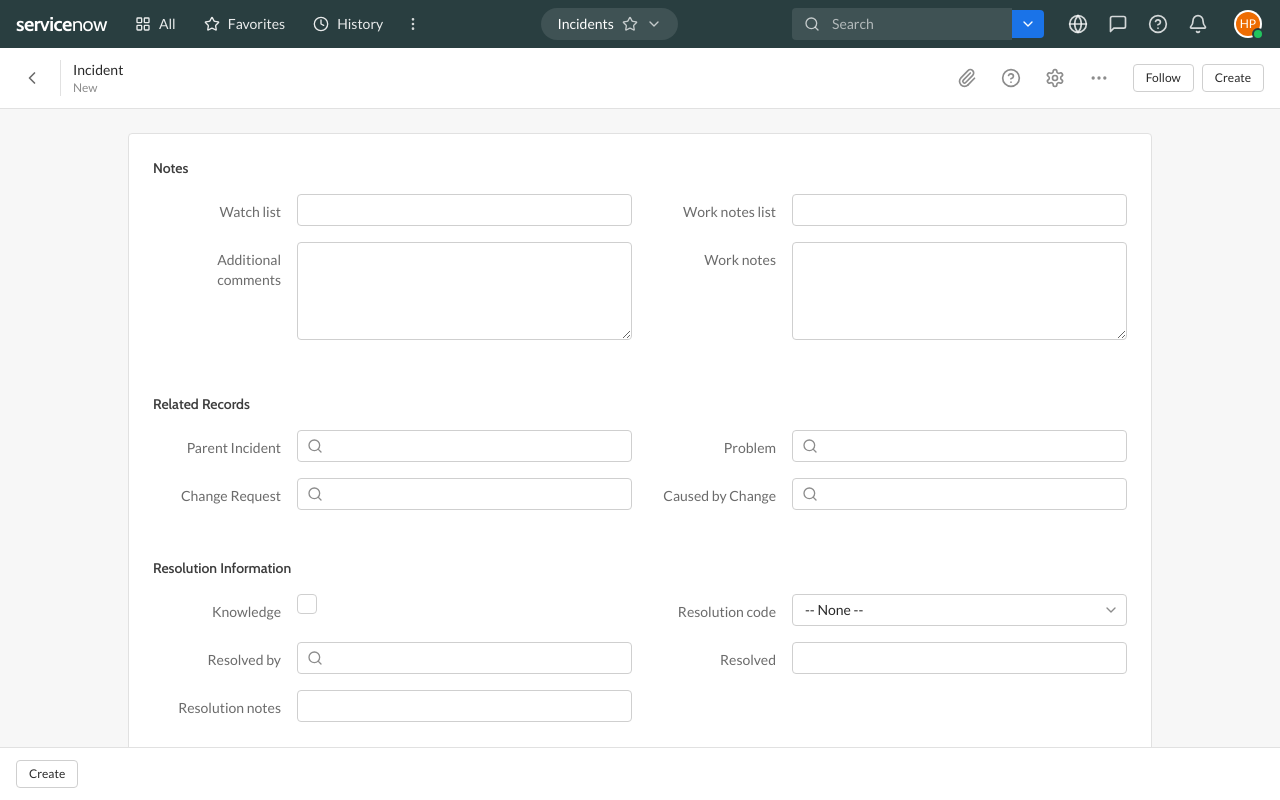
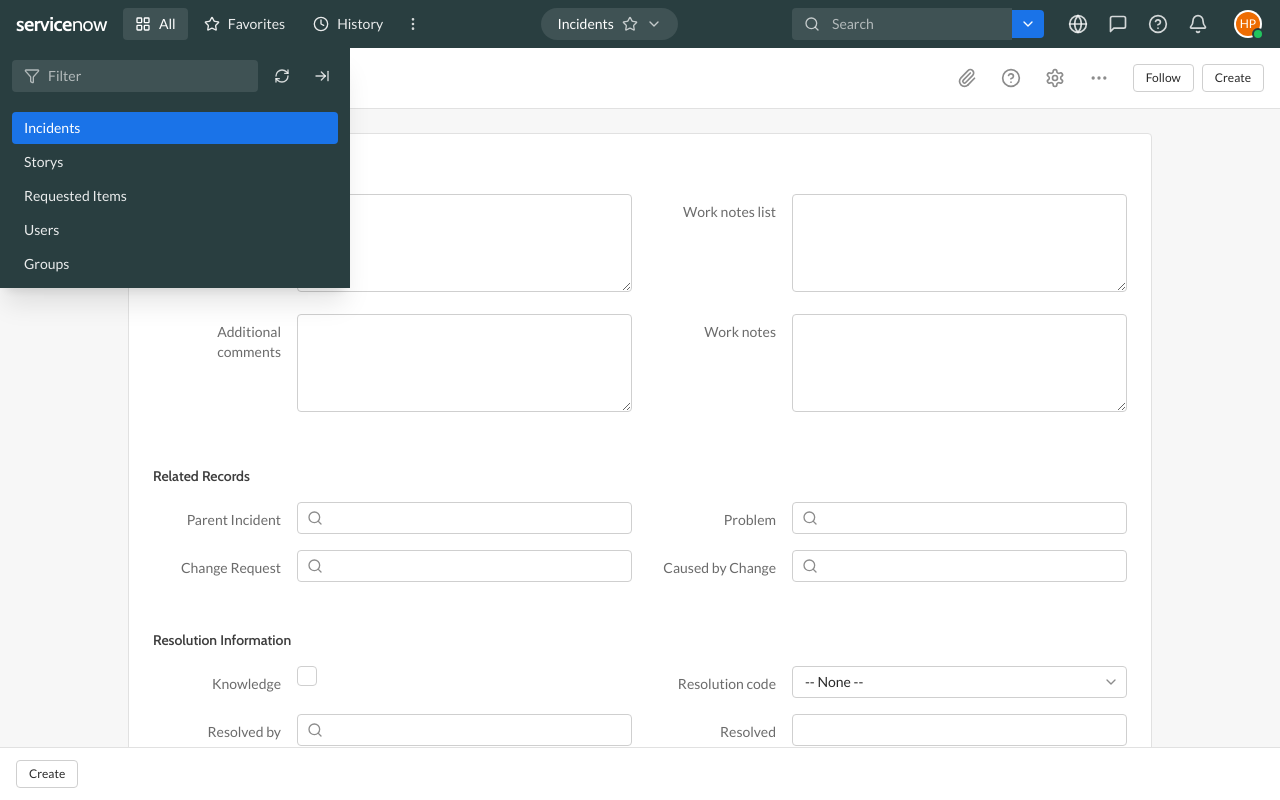
Before and after one commit to hunterphillips/sn-mockup, a React (Vite) app: page /incident/new in a window 1280 px wide. Both pictures are taken after a click on the button "All". Built offline with nearby package versions, Linux system fonts and the light colour scheme.

Commit message:
all menu

```diff
--- a/src/App.tsx
+++ b/src/App.tsx
@@ -1,5 +1,6 @@
 import { Routes, Route } from 'react-router-dom'
 import { DataProvider } from './context/DataContext'
+import { NavProvider } from './context/NavContext'
 import { AppShell } from './components/layout/AppShell'
 import { HomePage } from './pages/HomePage'
 import { ListPage } from './pages/ListPage'
@@ -8,6 +9,7 @@ import { FormPage } from './pages/FormPage'
 function App() {
   return (
     <DataProvider>
+      <NavProvider>
         <AppShell>
           <Routes>
             <Route path="/" element={<HomePage />} />
@@ -16,6 +18,7 @@ function App() {
             <Route path="/:table/:sysId" element={<FormPage />} />
           </Routes>
         </AppShell>
+      </NavProvider>
     </DataProvider>
   )
 }
--- a/src/components/layout/AppShell.tsx
+++ b/src/components/layout/AppShell.tsx
@@ -1,6 +1,7 @@
 import type { ReactNode } from 'react'
 import { cn } from '../../utils/cn'
-import { SNHeader } from '../sn/Navigation'
+import { SNHeader, SNNavMenu } from '../sn/Navigation'
+import { useNav } from '../../context/NavContext'
 
 export interface AppShellProps {
   /** Page content */
@@ -18,12 +19,22 @@ export interface AppShellProps {
  * </AppShell>
  */
 export function AppShell({ children, className }: AppShellProps) {
+  const { isNavPinned } = useNav()
+
   return (
     <div className="min-h-screen flex flex-col bg-sn-neutral-1">
       <SNHeader />
-      <main className={cn('flex-1', className)}>
-        {children}
-      </main>
+      <div className="flex-1 flex">
+        {/* Pinned Sidebar */}
+        {isNavPinned && (
+          <aside className="shrink-0">
+            <SNNavMenu className="h-[calc(100vh-48px)]" />
+          </aside>
+        )}
+        <main className={cn('flex-1 min-w-0', className)}>
+          {children}
+        </main>
+      </div>
     </div>
   )
 }
--- a/src/components/sn/Navigation/SNHeader.tsx
+++ b/src/components/sn/Navigation/SNHeader.tsx
@@ -3,7 +3,9 @@ import { cn } from '../../../utils/cn';
 import { GlobalSearch } from './GlobalSearch';
 import { AppPill } from './AppPill';
 import { UserMenu } from './UserMenu';
+import { SNNavMenu } from './SNNavMenu';
 import { useData } from '../../../context/DataContext';
+import { useNav } from '../../../context/NavContext';
 import {
   LayoutGrid,
   Star,
@@ -25,9 +27,11 @@ interface NavItemProps {
   label: string;
   to?: string;
   active?: boolean;
+  onClick?: () => void;
+  'data-nav-trigger'?: boolean;
 }
 
-function NavItem({ icon, label, to, active }: NavItemProps) {
+function NavItem({ icon, label, to, active, onClick, ...props }: NavItemProps) {
   const baseStyles = cn(
     'flex items-center gap-2 px-3 py-1.5 text-sm font-medium rounded transition-colors',
     'text-white/90 hover:text-white hover:bg-white/10',
@@ -36,7 +40,7 @@ function NavItem({ icon, label, to, active }: NavItemProps) {
 
   if (to) {
     return (
-      <Link to={to} className={baseStyles}>
+      <Link to={to} className={baseStyles} {...props}>
         {icon}
         {label}
       </Link>
@@ -44,7 +48,7 @@ function NavItem({ icon, label, to, active }: NavItemProps) {
   }
 
   return (
-    <button className={baseStyles}>
+    <button className={baseStyles} onClick={onClick} {...props}>
       {icon}
       {label}
     </button>
@@ -76,6 +80,7 @@ function IconButton({
  */
 export function SNHeader({ className }: SNHeaderProps) {
   const { currentUser } = useData();
+  const { isNavOpen, isNavPinned, setNavOpen } = useNav();
   const location = useLocation();
 
   // Determine current app from URL
@@ -84,10 +89,20 @@ export function SNHeader({ className }: SNHeaderProps) {
   const currentRecordId =
     pathParts[1] !== 'list' && pathParts[1] !== 'new' ? pathParts[1] : null;
 
+  const handleAllClick = () => {
+    if (isNavPinned) {
+      // If pinned, clicking All unpins and closes
+      setNavOpen(false);
+    } else {
+      // Toggle open/close
+      setNavOpen(!isNavOpen);
+    }
+  };
+
   return (
     <header
       className={cn(
-        'bg-sn-chrome h-12 flex items-center px-4 gap-4',
+        'bg-sn-chrome h-12 flex items-center px-4 gap-4 relative z-50',
         className
       )}
     >
@@ -100,7 +115,13 @@ export function SNHeader({ className }: SNHeaderProps) {
 
       {/* Primary Navigation */}
       <nav className="flex items-center gap-1">
-        <NavItem icon={<LayoutGrid className="w-4 h-4" />} label="All" />
+        <NavItem
+          icon={<LayoutGrid className="w-4 h-4" />}
+          label="All"
+          active={isNavOpen || isNavPinned}
+          onClick={handleAllClick}
+          data-nav-trigger
+        />
         <NavItem icon={<Star className="w-4 h-4" />} label="Favorites" />
         <NavItem icon={<Clock className="w-4 h-4" />} label="History" />
         {/* <NavItem icon={<LayoutDashboard className="w-4 h-4" />} label="Workspaces" /> */}
@@ -108,6 +129,13 @@ export function SNHeader({ className }: SNHeaderProps) {
           <MoreVertical className="w-4 h-4" />
         </button>
       </nav>
+
+      {/* Nav Menu Dropdown (only when unpinned) */}
+      {isNavOpen && !isNavPinned && (
+        <div className="absolute top-12 left-0 shadow-sn-5 z-50">
+          <SNNavMenu />
+        </div>
+      )}
 
       {/* App Pill - Current Location */}
       <div className="flex-1 flex justify-center">
--- /dev/null
+++ b/src/components/sn/Navigation/SNNavMenu.tsx
@@ -0,0 +1,169 @@
+import { useEffect, useRef, useState } from 'react';
+import { Link, useLocation } from 'react-router-dom';
+import { cn } from '../../../utils/cn';
+import { useData } from '../../../context/DataContext';
+import { useNav } from '../../../context/NavContext';
+import {
+  Filter,
+  X,
+  RefreshCw,
+  ArrowRightToLine,
+  ArrowLeftToLine,
+} from 'lucide-react';
+
+export interface SNNavMenuProps {
+  /** Additional CSS classes */
+  className?: string;
+}
+
+/**
+ * Navigation menu panel showing available tables
+ * Can be displayed as dropdown (unpinned) or sidebar (pinned)
+ */
+export function SNNavMenu({ className }: SNNavMenuProps) {
+  const { tables } = useData();
+  const { isNavPinned, setNavOpen, toggleNavPin } = useNav();
+  const location = useLocation();
+  const menuRef = useRef<HTMLDivElement>(null);
+  const [searchQuery, setSearchQuery] = useState('');
+
+  // Get current table from URL
+  const currentTable = location.pathname.split('/')[1] || null;
+
+  // Filter tables by search query
+  const filteredTables = tables.filter((table) => {
+    const label = table.labelPlural || table.label;
+    return label.toLowerCase().includes(searchQuery.toLowerCase());
+  });
+
+  // Handle click outside to close (only when unpinned)
+  useEffect(() => {
+    if (isNavPinned) return;
+
+    const handleClickOutside = (e: MouseEvent) => {
+      if (menuRef.current && !menuRef.current.contains(e.target as Node)) {
+        // Check if click was on the "All" button (don't close)
+        const target = e.target as HTMLElement;
+        if (target.closest('[data-nav-trigger]')) return;
+        setNavOpen(false);
+      }
+    };
+
+    const handleEscape = (e: KeyboardEvent) => {
+      if (e.key === 'Escape') {
+        setNavOpen(false);
+      }
+    };
+
+    document.addEventListener('mousedown', handleClickOutside);
+    document.addEventListener('keydown', handleEscape);
+    return () => {
+      document.removeEventListener('mousedown', handleClickOutside);
+      document.removeEventListener('keydown', handleEscape);
+    };
+  }, [isNavPinned, setNavOpen]);
+
+  const handleTableClick = () => {
+    // Close menu on navigation only when unpinned
+    if (!isNavPinned) {
+      setNavOpen(false);
+    }
+  };
+
+  return (
+    <div
+      ref={menuRef}
+      className={cn(
+        'bg-sn-chrome text-white flex flex-col',
+        isNavPinned ? 'w-[350px] h-full' : 'w-[350px] max-h-[calc(100vh-48px)]',
+        className,
+      )}
+    >
+      {/* Search and Toolbar */}
+      <div className="p-3 flex items-center gap-2">
+        <div className="flex-1 flex items-center gap-2 bg-white/10 rounded px-3 py-1.5">
+          <Filter className="w-4 h-4 text-white/60" />
+          <input
+            type="text"
+            placeholder="Filter"
+            value={searchQuery}
+            onChange={(e) => setSearchQuery(e.target.value)}
+            className="flex-1 bg-transparent text-sm text-white placeholder-white/60 focus:outline-none"
+          />
+          {searchQuery && (
+            <button
+              onClick={() => setSearchQuery('')}
+              className="p-0.5 hover:bg-white/10 rounded"
+            >
+              <X className="w-3.5 h-3.5 text-white/60" />
+            </button>
+          )}
+        </div>
+        <button
+          className="p-2 hover:bg-white/10 rounded transition-colors"
+          aria-label="Refresh"
+        >
+          <RefreshCw className="w-4 h-4 text-white/80" />
+        </button>
+        <button
+          onClick={toggleNavPin}
+          className="p-2 hover:bg-white/10 rounded transition-colors"
+          aria-label={isNavPinned ? 'Unpin menu' : 'Pin menu'}
+        >
+          {isNavPinned ? (
+            <ArrowLeftToLine className="w-4 h-4 text-white/80" />
+          ) : (
+            <ArrowRightToLine className="w-4 h-4 text-white/80" />
+          )}
+        </button>
+      </div>
+
+      {/* Scrollable Content */}
+      <div className="flex-1 overflow-y-auto">
+        {/* Favorites Section */}
+        {searchQuery && (
+          <div className="px-3 py-2">
+            <div className="text-xs font-semibold text-white/60 uppercase tracking-wider mb-2">
+              Favorites
+            </div>
+            <div className="text-sm text-white/50 pl-2">No Results</div>
+          </div>
+        )}
+
+        {/* All Results Section */}
+        <div className="px-3 py-2">
+          {searchQuery && (
+            <div className="text-xs font-semibold text-white/60 uppercase tracking-wider mb-2">
+              All Results
+            </div>
+          )}
+          <nav className="space-y-0.5">
+            {filteredTables.map((table) => {
+              const isActive = currentTable === table.name;
+              return (
+                <Link
+                  key={table.name}
+                  to={`/${table.name}/list`}
+                  onClick={handleTableClick}
+                  className={cn(
+                    'block px-3 py-1.5 text-sm rounded transition-colors',
+                    isActive
+                      ? 'bg-sn-primary text-white'
+                      : 'text-white/90 hover:bg-white/10',
+                  )}
+                >
+                  {table.labelPlural || table.label}
+                </Link>
+              );
+            })}
+            {filteredTables.length === 0 && (
+              <div className="text-sm text-white/50 pl-3">
+                No matching tables
+              </div>
+            )}
+          </nav>
+        </div>
+      </div>
+    </div>
+  );
+}
--- a/src/components/sn/Navigation/index.ts
+++ b/src/components/sn/Navigation/index.ts
@@ -1,5 +1,6 @@
 // Navigation components
 export { SNHeader, type SNHeaderProps } from './SNHeader'
+export { SNNavMenu, type SNNavMenuProps } from './SNNavMenu'
 export { AppPill, type AppPillProps } from './AppPill'
 export { UserMenu, type UserMenuProps } from './UserMenu'
 export { GlobalSearch, type GlobalSearchProps } from './GlobalSearch'
--- /dev/null
+++ b/src/context/NavContext.tsx
@@ -0,0 +1,63 @@
+import { createContext, useContext, useState, useEffect, useCallback, type ReactNode } from 'react'
+
+interface NavContextValue {
+  isNavOpen: boolean
+  isNavPinned: boolean
+  setNavOpen: (open: boolean) => void
+  toggleNavPin: () => void
+}
+
+const NavContext = createContext<NavContextValue | null>(null)
+
+const NAV_PINNED_KEY = 'sn-nav-pinned'
+
+export function NavProvider({ children }: { children: ReactNode }) {
+  const [isNavOpen, setIsNavOpen] = useState(false)
+  const [isNavPinned, setIsNavPinned] = useState(() => {
+    const stored = localStorage.getItem(NAV_PINNED_KEY)
+    return stored === 'true'
+  })
+
+  // Persist pinned state
+  useEffect(() => {
+    localStorage.setItem(NAV_PINNED_KEY, String(isNavPinned))
+  }, [isNavPinned])
+
+  // When pinned, always keep open
+  useEffect(() => {
+    if (isNavPinned) {
+      setIsNavOpen(true)
+    }
+  }, [isNavPinned])
+
+  const setNavOpen = useCallback((open: boolean) => {
+    // Can't close if pinned
+    if (isNavPinned && !open) return
+    setIsNavOpen(open)
+  }, [isNavPinned])
+
+  const toggleNavPin = useCallback(() => {
+    setIsNavPinned(prev => {
+      const newPinned = !prev
+      // If unpinning, close the menu
+      if (!newPinned) {
+        setIsNavOpen(false)
+      }
+      return newPinned
+    })
+  }, [])
+
+  return (
+    <NavContext.Provider value={{ isNavOpen, isNavPinned, setNavOpen, toggleNavPin }}>
+      {children}
+    </NavContext.Provider>
+  )
+}
+
+export function useNav() {
+  const context = useContext(NavContext)
+  if (!context) {
+    throw new Error('useNav must be used within a NavProvider')
+  }
+  return context
+}
--- a/src/pages/FormPage.tsx
+++ b/src/pages/FormPage.tsx
@@ -7,7 +7,11 @@ import {
   updateRecord,
   deleteRecord,
 } from '../api/mockApi';
-import { getDisplayValue, getValue, createFieldValue } from '../utils/fieldValue';
+import {
+  getDisplayValue,
+  getValue,
+  createFieldValue,
+} from '../utils/fieldValue';
 import {
   SNButton,
   SNInput,
@@ -72,7 +76,10 @@ export function FormPage() {
       // For edits, update display_value; for simple fields, value = display_value
       return {
         ...prev,
-        [fieldName]: createFieldValue(currentValue || newDisplayValue, newDisplayValue),
+        [fieldName]: createFieldValue(
+          currentValue || newDisplayValue,
+          newDisplayValue,
+        ),
       };
     });
   };
@@ -125,8 +132,12 @@ export function FormPage() {
     const fieldData = formData[field.name];
     const displayVal = getDisplayValue(fieldData);
     const isReadonly = field.readonly;
+    const fieldType = // consider long 'string' as 'text' (textarea input)
+      field.type === 'string' && (field.maxLength ?? 0) > 255
+        ? 'text'
+        : field.type;
 
-    switch (field.type) {
+    switch (fieldType) {
       case 'text':
         return (
           <SNTextarea
@@ -210,7 +221,8 @@ export function FormPage() {
     );
   }
 
-  const recordNumber = getDisplayValue(formData['number']) || (isNew ? 'New' : sysId);
+  const recordNumber =
+    getDisplayValue(formData['number']) || (isNew ? 'New' : sysId);
 
   return (
     <div className="h-[calc(100vh-48px)] flex flex-col">
```
Also changed, not shown: src/data/tables/rm_story.json. Lines whose indentation alone changed are shown as unchanged.
